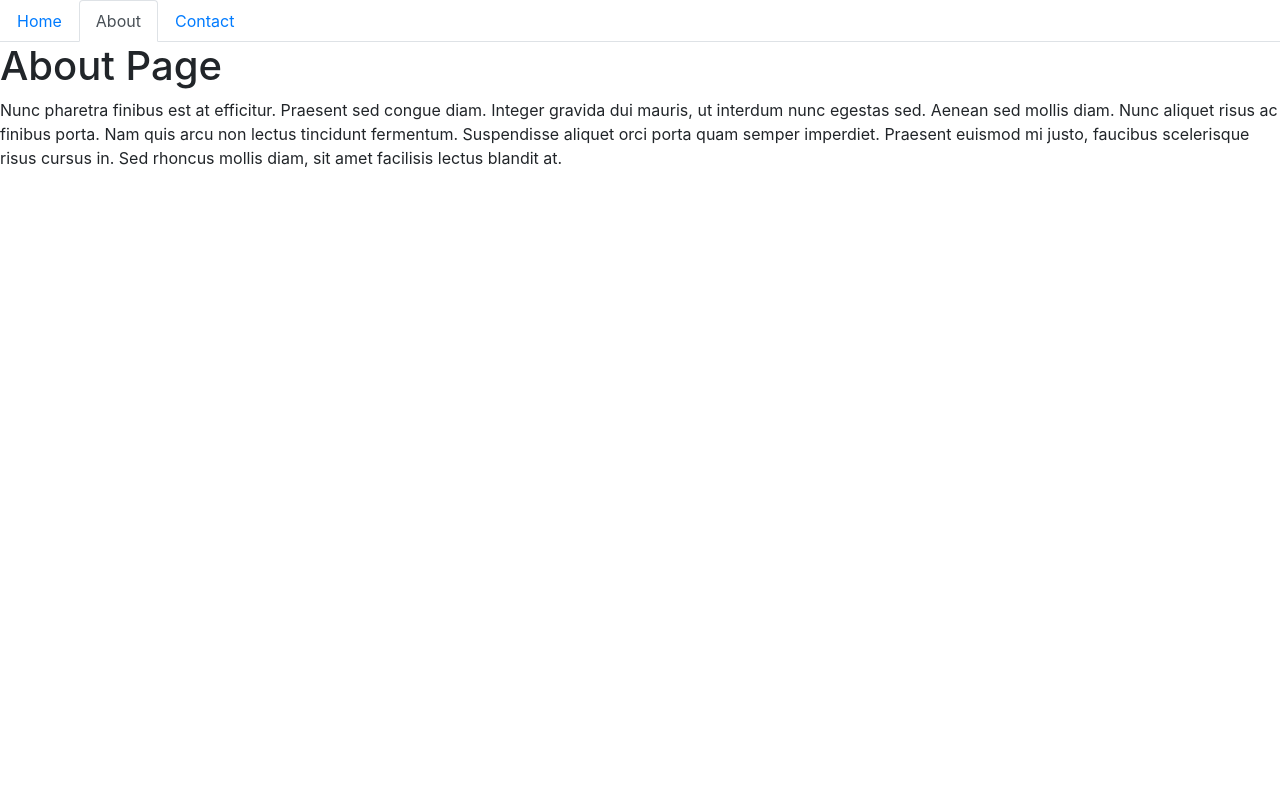
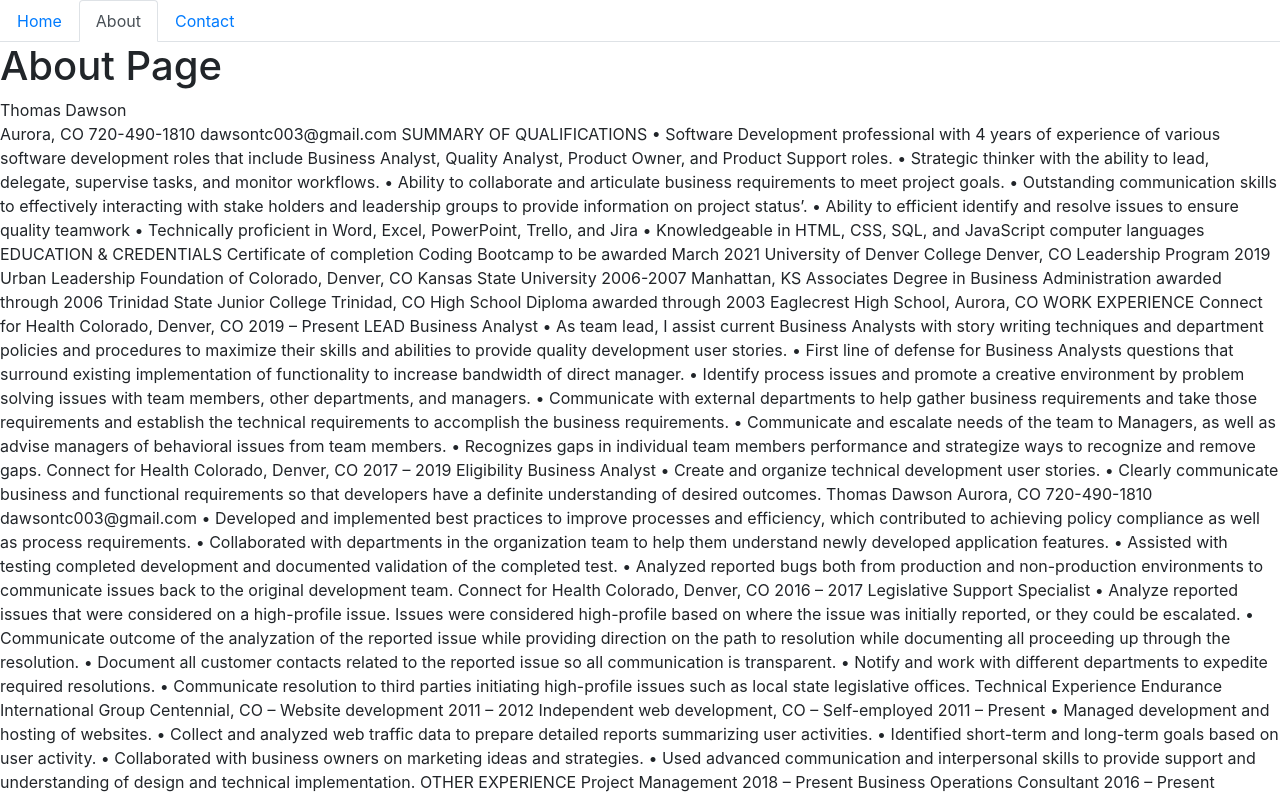
Before and after one commit to dawsontc003/react-portfolio, a React (Create React App) app: page /about in a window 1280 px wide. Built offline with nearby package versions, Linux system fonts and the light colour scheme.

Commit message:
updated about page

```diff
--- a/src/components/pages/About.js
+++ b/src/components/pages/About.js
@@ -4,12 +4,75 @@ function About() {
   return (
     <div>
       <h1>About Page</h1>
+
       <p>
-        Nunc pharetra finibus est at efficitur. Praesent sed congue diam. Integer gravida dui
-        mauris, ut interdum nunc egestas sed. Aenean sed mollis diam. Nunc aliquet risus ac finibus
-        porta. Nam quis arcu non lectus tincidunt fermentum. Suspendisse aliquet orci porta quam
-        semper imperdiet. Praesent euismod mi justo, faucibus scelerisque risus cursus in. Sed
-        rhoncus mollis diam, sit amet facilisis lectus blandit at.
+        Thomas Dawson
+        <br></br>
+        Aurora, CO 720-490-1810 dawsontc003@gmail.com SUMMARY OF QUALIFICATIONS
+        • Software Development professional with 4 years of experience of
+        various software development roles that include Business Analyst,
+        Quality Analyst, Product Owner, and Product Support roles. • Strategic
+        thinker with the ability to lead, delegate, supervise tasks, and monitor
+        workflows. • Ability to collaborate and articulate business requirements
+        to meet project goals. • Outstanding communication skills to effectively
+        interacting with stake holders and leadership groups to provide
+        information on project status’. • Ability to efficient identify and
+        resolve issues to ensure quality teamwork • Technically proficient in
+        Word, Excel, PowerPoint, Trello, and Jira • Knowledgeable in HTML, CSS,
+        SQL, and JavaScript computer languages EDUCATION & CREDENTIALS
+        Certificate of completion Coding Bootcamp to be awarded March 2021
+        University of Denver College Denver, CO Leadership Program 2019 Urban
+        Leadership Foundation of Colorado, Denver, CO Kansas State University
+        2006-2007 Manhattan, KS Associates Degree in Business Administration
+        awarded through 2006 Trinidad State Junior College Trinidad, CO High
+        School Diploma awarded through 2003 Eaglecrest High School, Aurora, CO
+        WORK EXPERIENCE Connect for Health Colorado, Denver, CO 2019 – Present
+        LEAD Business Analyst • As team lead, I assist current Business Analysts
+        with story writing techniques and department policies and procedures to
+        maximize their skills and abilities to provide quality development user
+        stories. • First line of defense for Business Analysts questions that
+        surround existing implementation of functionality to increase bandwidth
+        of direct manager. • Identify process issues and promote a creative
+        environment by problem solving issues with team members, other
+        departments, and managers. • Communicate with external departments to
+        help gather business requirements and take those requirements and
+        establish the technical requirements to accomplish the business
+        requirements. • Communicate and escalate needs of the team to Managers,
+        as well as advise managers of behavioral issues from team members. •
+        Recognizes gaps in individual team members performance and strategize
+        ways to recognize and remove gaps. Connect for Health Colorado, Denver,
+        CO 2017 – 2019 Eligibility Business Analyst • Create and organize
+        technical development user stories. • Clearly communicate business and
+        functional requirements so that developers have a definite understanding
+        of desired outcomes. Thomas Dawson Aurora, CO 720-490-1810
+        dawsontc003@gmail.com • Developed and implemented best practices to
+        improve processes and efficiency, which contributed to achieving policy
+        compliance as well as process requirements. • Collaborated with
+        departments in the organization team to help them understand newly
+        developed application features. • Assisted with testing completed
+        development and documented validation of the completed test. • Analyzed
+        reported bugs both from production and non-production environments to
+        communicate issues back to the original development team. Connect for
+        Health Colorado, Denver, CO 2016 – 2017 Legislative Support Specialist •
+        Analyze reported issues that were considered on a high-profile issue.
+        Issues were considered high-profile based on where the issue was
+        initially reported, or they could be escalated. • Communicate outcome of
+        the analyzation of the reported issue while providing direction on the
+        path to resolution while documenting all proceeding up through the
+        resolution. • Document all customer contacts related to the reported
+        issue so all communication is transparent. • Notify and work with
+        different departments to expedite required resolutions. • Communicate
+        resolution to third parties initiating high-profile issues such as local
+        state legislative offices. Technical Experience Endurance International
+        Group Centennial, CO – Website development 2011 – 2012 Independent web
+        development, CO – Self-employed 2011 – Present • Managed development and
+        hosting of websites. • Collect and analyzed web traffic data to prepare
+        detailed reports summarizing user activities. • Identified short-term
+        and long-term goals based on user activity. • Collaborated with business
+        owners on marketing ideas and strategies. • Used advanced communication
+        and interpersonal skills to provide support and understanding of design
+        and technical implementation. OTHER EXPERIENCE Project Management 2018 –
+        Present Business Operations Consultant 2016 – Present
       </p>
     </div>
   );
--- a/src/components/pages/Learn.js
+++ b/src/components/pages/Learn.js
@@ -24,16 +24,17 @@ function Learn() {
         https://dawsontc003.github.io/CO_Park_Rangers
       </a>
       <p>
-        Lorem ipsum dolor sit amet, est ut enim consequat. Nostrum fastidii
-        partiendo sed ne, no mutat ludus aperiri mea, per in choro dolorem
-        electram. Invidunt reprimique assueverit quo ne, eruditi graecis pro ut.
-        Usu ut diceret scaevola evertitur, appareat voluptatibus ad vel.
+        This is an informational application. This application can be utilized
+        for any one who is interested in National Parks in the State of
+        Colorado. This application will provide you with not only the location
+        and hours of the national parks but it also will provide a list of
+        activities that are available at each park.
       </p>
       <h5 class="card-title">Budget Tracker</h5>
       <img
-        src="rs.PNG"
+        src="https://dawsontc003.github.io/responsive-portfolio/Assets/budget-tracker.GIF"
         class="card-img-to"
-        alt="..."
+        alt="image of budget tracker project"
         width="400"
         height="300"
       ></img>
@@ -46,16 +47,18 @@ function Learn() {
         https://limitless-citadel-07996.herokuapp.com/
       </a>
       <p>
-        Lorem ipsum dolor sit amet, est ut enim consequat. Nostrum fastidii
-        partiendo sed ne, no mutat ludus aperiri mea, per in choro dolorem
-        electram. Invidunt reprimique assueverit quo ne, eruditi graecis pro ut.
-        Usu ut diceret scaevola evertitur, appareat voluptatibus ad vel.
+        This application is all about documenting transactions. This application
+        provides a ledger where both revenue and expenses can be tracked. The
+        real power of this application comes into play when a user is offline.
+        One can not only still access the application but also input tranactions
+        and soon as the application is back online any submitted transactions
+        will be sent to the database.
       </p>
       <h5 class="card-title">Workout Tracker</h5>
       <img
-        src="PNG"
+        src="https://dawsontc003.github.io/responsive-portfolio/Assets/workout-tracker.GIF"
         class="card-img-to"
-        alt="..."
+        alt="image of workout tracker project"
         width="400"
         height="300"
       ></img>
@@ -71,16 +74,16 @@ function Learn() {
         https://cryptic-beyond-51250.herokuapp.com/
       </a>
       <p>
-        Lorem ipsum dolor sit amet, est ut enim consequat. Nostrum fastidii
-        partiendo sed ne, no mutat ludus aperiri mea, per in choro dolorem
-        electram. Invidunt reprimique assueverit quo ne, eruditi graecis pro ut.
-        Usu ut diceret scaevola evertitur, appareat voluptatibus ad vel.
+        This application is a simple workout tracker. Users can enter a given
+        excercise and not only track that workout but record the workout and
+        pick up from a stopping point and continue. The application will track
+        reps as well as time.
       </p>
       <h5 class="card-title">Discover Your Inner-Animal</h5>
       <img
-        src="PNG"
+        src="https://dawsontc003.github.io/responsive-portfolio/Assets/inner-animal.GIF"
         class="card-img-to"
-        alt="..."
+        alt="image of inner animal project"
         width="400"
         height="300"
       ></img>
@@ -96,16 +99,18 @@ function Learn() {
         https://sleepy-sierra-89293.herokuapp.com/
       </a>
       <p>
-        Lorem ipsum dolor sit amet, est ut enim consequat. Nostrum fastidii
-        partiendo sed ne, no mutat ludus aperiri mea, per in choro dolorem
-        electram. Invidunt reprimique assueverit quo ne, eruditi graecis pro ut.
-        Usu ut diceret scaevola evertitur, appareat voluptatibus ad vel.
+        The Inner-Animal application is a fun website that allows a user to
+        answer a series of personality questions. Once the questions are
+        submitted the application will evaluate the users responses and compare
+        the evaluation outcome to a set scores table. Once compared to the
+        scores table the user will be presente with an animal image that matches
+        their personality.
       </p>
       <h5 class="card-title">Note Taker</h5>
       <img
-        src="PNG"
+        src="https://dawsontc003.github.io/responsive-portfolio/Assets/note-taker.GIF"
         class="card-img-to"
-        alt="..."
+        alt="image of note taker project"
         width="400"
         height="300"
       ></img>
@@ -121,16 +126,16 @@ function Learn() {
         https://shielded-everglades-01019.herokuapp.com/
       </a>
       <p>
-        Lorem ipsum dolor sit amet, est ut enim consequat. Nostrum fastidii
-        partiendo sed ne, no mutat ludus aperiri mea, per in choro dolorem
-        electram. Invidunt reprimique assueverit quo ne, eruditi graecis pro ut.
-        Usu ut diceret scaevola evertitur, appareat voluptatibus ad vel.
+        This is an application that anyone can find useful. This Note Taker
+        application allows a user to record a desired note or comment along with
+        a title or category for easy recognition. Users can enter notes to be
+        saved to a database and update any notes as needed.
       </p>
       <h5 class="card-title">Secure Password Generator</h5>
       <img
-        src="PNG"
+        src="https://dawsontc003.github.io/responsive-portfolio/Assets/password-generator.GIF"
         class="card-img-to"
-        alt="..."
+        alt="image of secure password generator project"
         width="400"
         height="300"
       ></img>
@@ -149,10 +154,12 @@ function Learn() {
         https://dawsontc003.github.io/secure-password-generator/
       </a>
       <p>
-        Lorem ipsum dolor sit amet, est ut enim consequat. Nostrum fastidii
-        partiendo sed ne, no mutat ludus aperiri mea, per in choro dolorem
-        electram. Invidunt reprimique assueverit quo ne, eruditi graecis pro ut.
-        Usu ut diceret scaevola evertitur, appareat voluptatibus ad vel.
+        The Secured Password generator website is useful to users who understand
+        the value of a secure password. This application takes desired inputs
+        from a user such as character length and character type to generate a
+        random sucure password. This will ensure passwords are not easily
+        discovered based on personal knowledge of which typically allows
+        passwords to be hacked.
       </p>
     </div>
   );
```
